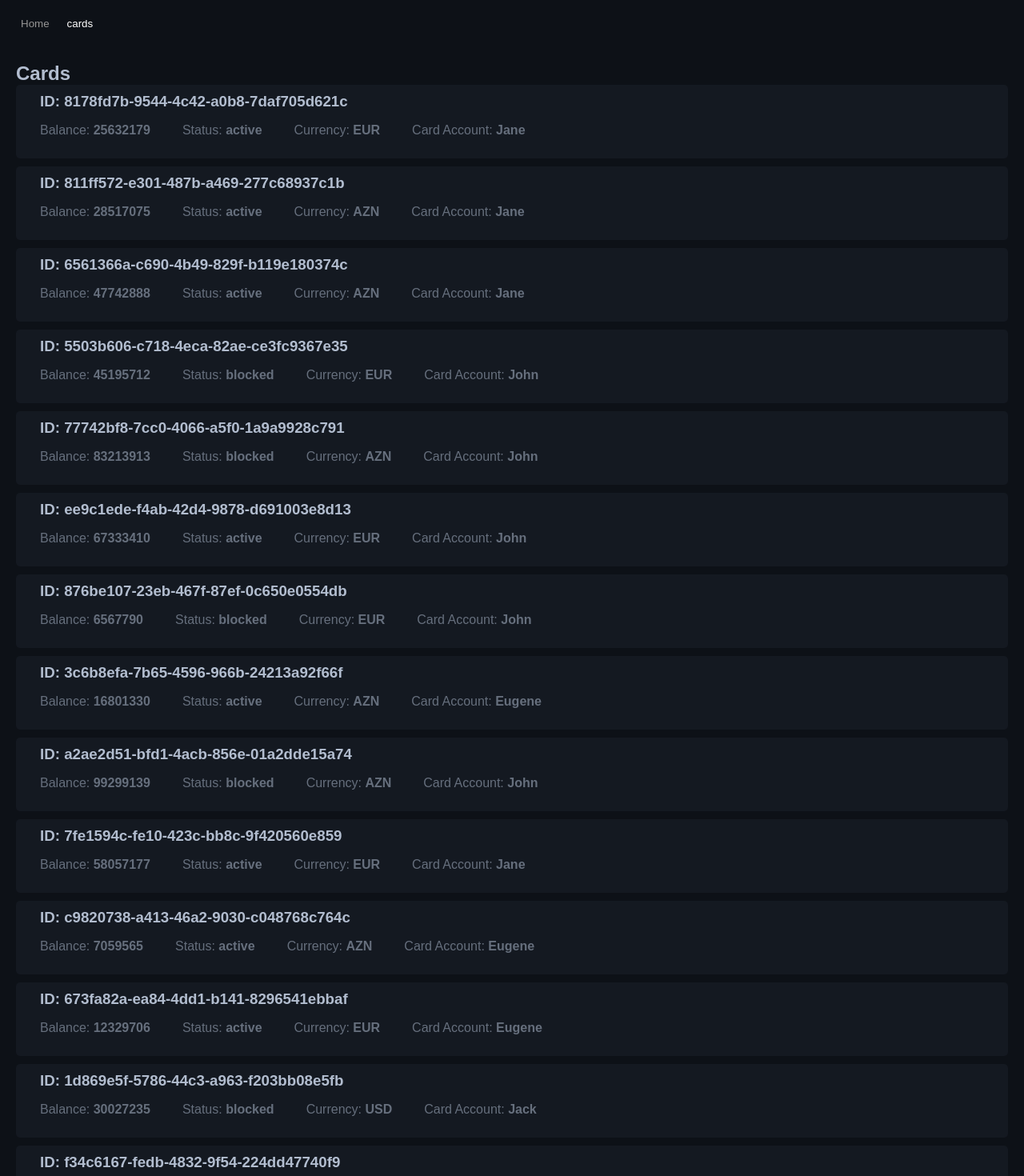
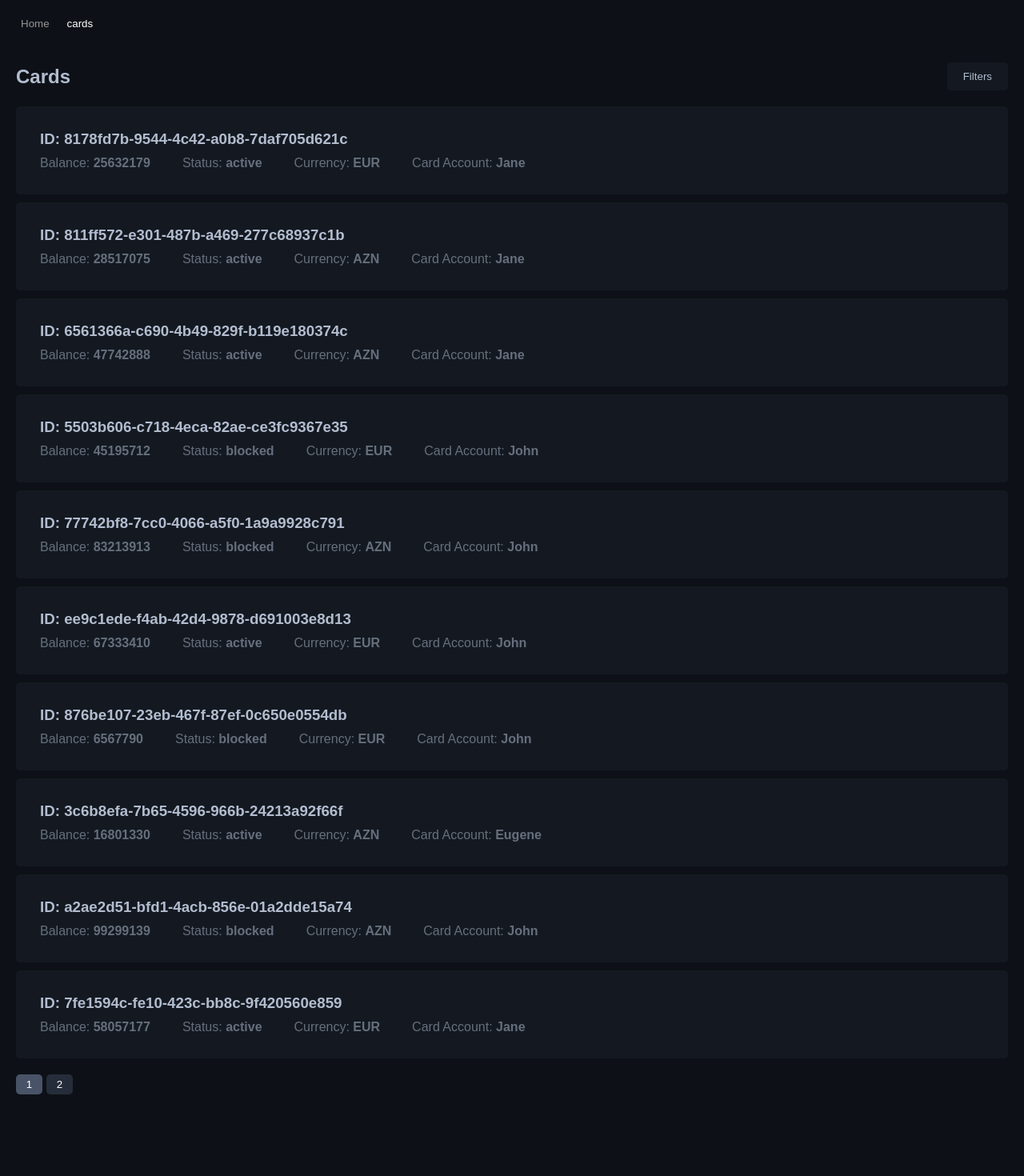
Before and after one commit to KhristenkoE/bank-account, a React app: page /cards in a window 1280 px wide. Shown: the top 1470 px of the page at 80% size. After the commit the page ends 1388 px from the top, so only its background shows below. Built offline with nearby package versions, Linux system fonts and the light colour scheme.

Commit message:
add filtration and detalize Card

```diff
--- /dev/null
+++ b/src/pages/CardDetails/CardDetails.module.css
@@ -0,0 +1,41 @@
+.section {
+	padding: 20px 20px;
+}
+
+.propsList {
+	margin: 0;
+	padding: 0;
+	list-style: none;
+	display: grid;
+	grid-template-columns: max-content 1fr;
+	justify-content: flex-start;
+	column-gap: 70px;
+	row-gap: 10px;
+	margin-bottom: 20px;
+}
+
+.propsList li {
+	display: grid;
+	grid-auto-flow: column;
+	column-gap: 10px;
+	justify-content: flex-start;
+}
+
+.seeTransactionsButton {
+	padding: 10px 22px;
+	background-color: #141921;
+	border-radius: 5px;
+	text-decoration: none;
+	color: inherit;
+	border: none;
+	font-size: 17px;
+}
+
+.seeTransactionsButton:hover {
+	cursor: pointer;
+	background-color: #1d232e;
+}
+
+.title {
+	margin-bottom: 20px;
+}
--- a/src/pages/CardDetails/CardDetails.tsx
+++ b/src/pages/CardDetails/CardDetails.tsx
@@ -1,32 +1,45 @@
 import React, { useContext, useMemo } from 'react';
-import { Link, Navigate, useParams } from 'react-router-dom';
+import { Link, Navigate, useNavigate, useParams } from 'react-router-dom';
 import DataContext from '../../contexts/DataContext';
+import { FiltersContext } from '../../contexts/FiltersContext';
+import { FilterName } from '../../interfaces/Filter';
+import styles from './CardDetails.module.css';
 
 const CardDetails = () => {
 	const { cardID: cardIdFromURL } = useParams(); // or from props
 	const { cards } = useContext(DataContext);
+	const { setAppliedTransactionFilters } = useContext(FiltersContext);
+	const navigate = useNavigate();
 
 	const card = useMemo(() => cards.find(({ cardID }) => cardID === cardIdFromURL), [cards]);
+
+	const onSeeTransactionsClick = () => {
+		setAppliedTransactionFilters({
+			[FilterName.CARD_ID]: card.cardID,
+		});
+		navigate('/transactions');
+	};
 
 	if (card === undefined) {
 		return <Navigate to="/404" />
 	}
 
 	return (
-		<article>
-			<h1>Card Details</h1>
-			<h3>ID: {card.cardID}</h3>
-			<ul>
-				<li>Date: <strong>{card.balance}</strong></li>
-				<li>Amount: <strong>{card.expireDate}</strong></li>
-				<li>Currency: <strong>{card.currency}</strong></li>
-				<li>Merchant Info: <strong>{card.maskedCardNumber}</strong></li>
-				<li>Card Account: <strong>{card.cardAccount}</strong></li>
-				<li>Card Account: <strong>{card.status}</strong></li>
-				<li>Card ID: <strong>{card.cardID}</strong></li>
-			</ul>
-			<Link to={`/transactions?filter=cardID=${card.cardID}`}>See transactions on this card</Link>
-		</article>
+		<section className={styles.section}>
+			<h1 className={styles.title}>Card Details</h1>
+			<article>
+				<ul className={styles.propsList}>
+					<li>Card ID: <strong>{card.cardID}</strong></li>
+					<li>Card Account: <strong>{card.cardAccount}</strong></li>
+					<li>Card Status: <strong>{card.status}</strong></li>
+					<li>Card Number: <strong>{card.maskedCardNumber}</strong></li>
+					<li>Balance: <strong>{card.balance}</strong></li>
+					<li>Currency: <strong>{card.currency}</strong></li>
+					<li>Expire Date: <strong>{card.expireDate}</strong></li>
+				</ul>
+				<button className={styles.seeTransactionsButton} onClick={onSeeTransactionsClick}>See transactions</button>
+			</article>
+		</section>
 	);
 };
 
--- a/src/pages/CardsList/Card/Card.module.css
+++ b/src/pages/CardsList/Card/Card.module.css
@@ -1,17 +1,17 @@
-.transaction {
-	padding: 10px 30px;
+.card {
+	padding: 30px 30px;
 	background-color: #141921;
 	border-radius: 5px;
 	transition: all 0.2s ease-in-out;
 }
 
-.transaction:hover {
+.card:hover {
 	cursor: pointer;
 	transform: scale(1.01);
 	background-color: #1d232e;
 }
 
-.transactionInfoList {
+.cardInfoList {
 	display: grid;
 	grid-auto-flow: column;
 	column-gap: 40px;
@@ -20,4 +20,9 @@
 	justify-content: flex-start;
 	overflow-x: auto;
 	color: #666f7d;
+	margin: 0;
 }
+
+.title {
+	margin-bottom: 10px;
+}
--- a/src/pages/CardsList/Card/Card.tsx
+++ b/src/pages/CardsList/Card/Card.tsx
@@ -12,9 +12,9 @@ const Card = ({
 	const { balance, status, currency, cardAccount, cardID } = card;
 
 	return (
-		<article className={styles.transaction}>
-			<h3>ID: {cardID}</h3>
-			<ul className={styles.transactionInfoList}>
+		<article className={styles.card}>
+			<h3 className={styles.title}>ID: {cardID}</h3>
+			<ul className={styles.cardInfoList}>
 				<li>Balance: <strong>{balance}</strong></li>
 				<li>Status: <strong>{status}</strong></li>
 				<li>Currency: <strong>{currency}</strong></li>
--- a/src/pages/CardsList/CardsList.module.css
+++ b/src/pages/CardsList/CardsList.module.css
@@ -6,3 +6,35 @@
 	color: inherit;
 	text-decoration: none;
 }
+
+.topMenu {
+	display: flex;
+	justify-content: space-between;
+	flex-direction: row;
+	align-items: center;
+	margin-bottom: 10px;
+}
+
+.nav {
+	margin-top: 20px;
+	column-gap: 5px;
+	row-gap: 2px;
+	display: grid;
+	grid-template-columns: repeat(auto-fit, 33px);
+}
+
+.navButton {
+	border: none;
+	background-color: #262d3a;
+	color: white;
+	border-radius: 5px;
+	padding: 5px 7px;
+	display: flex;
+	align-items: center;
+	justify-content: center;
+	cursor: pointer;
+}
+
+.navButtonActive {
+	background-color: #495367;
+}
--- a/src/pages/CardsList/CardsList.tsx
+++ b/src/pages/CardsList/CardsList.tsx
@@ -1,23 +1,62 @@
-import React, { useContext } from 'react';
+import React, { useContext, useMemo, useState } from 'react';
 import { Link } from 'react-router-dom';
+import Filter from '../../components/Filter/Filter';
 import ItemsList from '../../components/ItemsList/ItemsList';
 import DataContext from '../../contexts/DataContext';
+import { FiltersContext } from '../../contexts/FiltersContext';
+import { FilterName } from '../../interfaces/Filter';
 import Card from './Card/Card';
 import styles from './CardsList.module.css';
 
 const CardsList = () => {
-	const { cards } = useContext(DataContext);
+	const { cards, cardsFilters} = useContext(DataContext);
+	const { appliedCardFilters, setAppliedCardFilters } = useContext(FiltersContext);
+	const [page, setPage] = useState(1);
+	const filteredCards = useMemo(() => (cards.filter((card) => {
+		return Object.entries(appliedCardFilters).every(([name, value]) => {
+			if (
+				name === FilterName.CARD_ACCOUNT ||
+				name === FilterName.CARD_ID ||
+				name === FilterName.CURRENCY ||
+				name === FilterName.STATUS
+			) {
+				return card[name] === value;
+			}
+
+			return true;
+		}
+	)})), [cards, appliedCardFilters]);
+
+	const updateFilters = (value: string, name: FilterName) => {
+		const newFilters = { ...appliedCardFilters };
+		setPage(1);
+		if (!value || value === 'All') {
+			delete newFilters[name];
+			setAppliedCardFilters(newFilters);
+			return;
+		}
+		setAppliedCardFilters({ ...newFilters, [name]: value });
+	}
 
 	return (
 		<section className={styles.section}>
-			<h1>Cards</h1>
+			<div className={styles.topMenu}>
+				<h1>Cards</h1>
+				<Filter intialAppliedFilters={appliedCardFilters} onClear={() => setAppliedCardFilters({})} onChange={updateFilters} filters={cardsFilters} />
+			</div>
 			<ItemsList>
-				{cards.map((card) =>
+				<div id='filters-block'></div>
+				{filteredCards.slice((page - 1) * 10, (page - 1) * 10 + 10).map((card) =>
 					<Link key={card.cardID} className={styles.transactionLink} to={`${card.cardID}`}>
 						<Card card={card} />
 					</Link>
 				)}
 			</ItemsList>
+			<div className={styles.nav}>
+				{Array.from({ length: Math.ceil(filteredCards.length / 10) }, (_, index) =>
+					<button className={`${styles.navButton} ${index + 1 === page ? styles.navButtonActive : ''}`} key={index} onClick={() => setPage(index + 1)}>{index + 1}</button>
+				)}
+			</div>
 		</section>
 	);
 };
```
